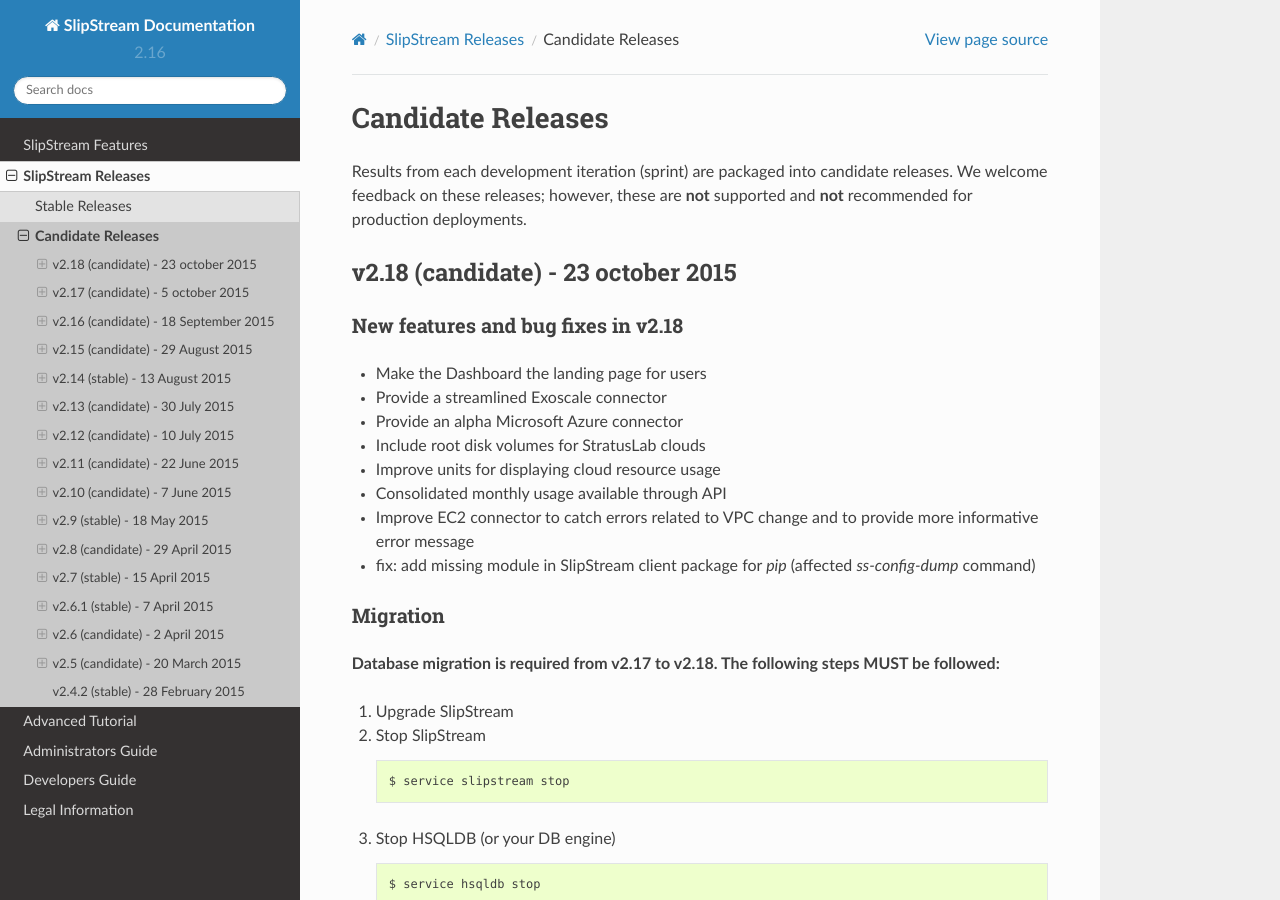
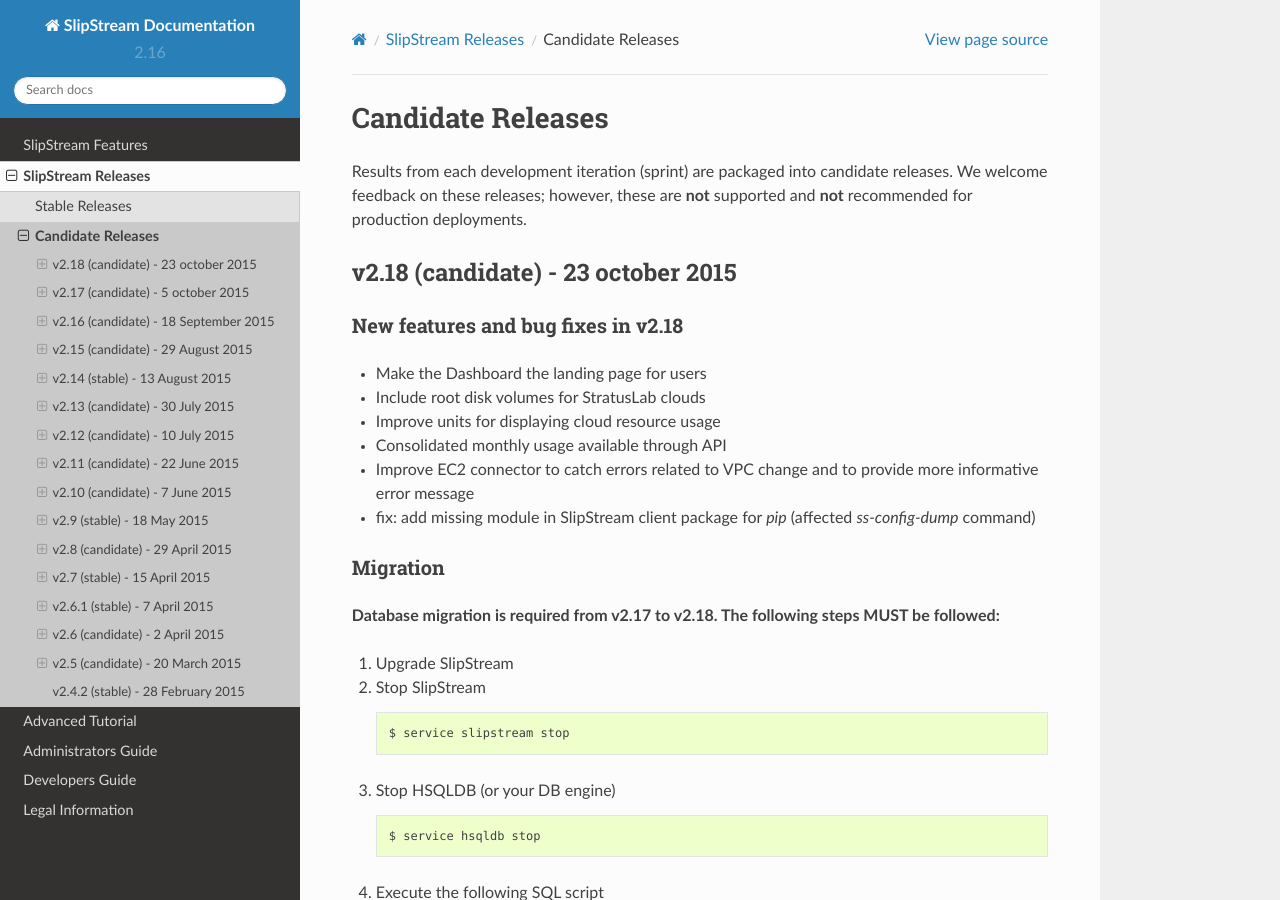
Before and after one commit to slipstream/SlipStreamDocumentation, a Sphinx documentation site: the page built from docs/release_notes/candidate_releases.rst, in a window 1280 px wide and 900 px high. Built offline with Sphinx 7.4.7 and the Read the Docs theme 2.0.0, drawn with Linux system fonts in a browser that asks for light colours.

Commit message:
remove azure and exoscale connectors from release notes

```diff
--- a/docs/release_notes/candidate_releases.rst
+++ b/docs/release_notes/candidate_releases.rst
@@ -13,8 +13,6 @@
 ~~~~~~~~~~~~~~~~~~~~~~~~~~~~~~~~~~~
 
 -  Make the Dashboard the landing page for users
--  Provide a streamlined Exoscale connector
--  Provide an alpha Microsoft Azure connector
 -  Include root disk volumes for StratusLab clouds
 -  Improve units for displaying cloud resource usage
 -  Consolidated monthly usage available through API
```
